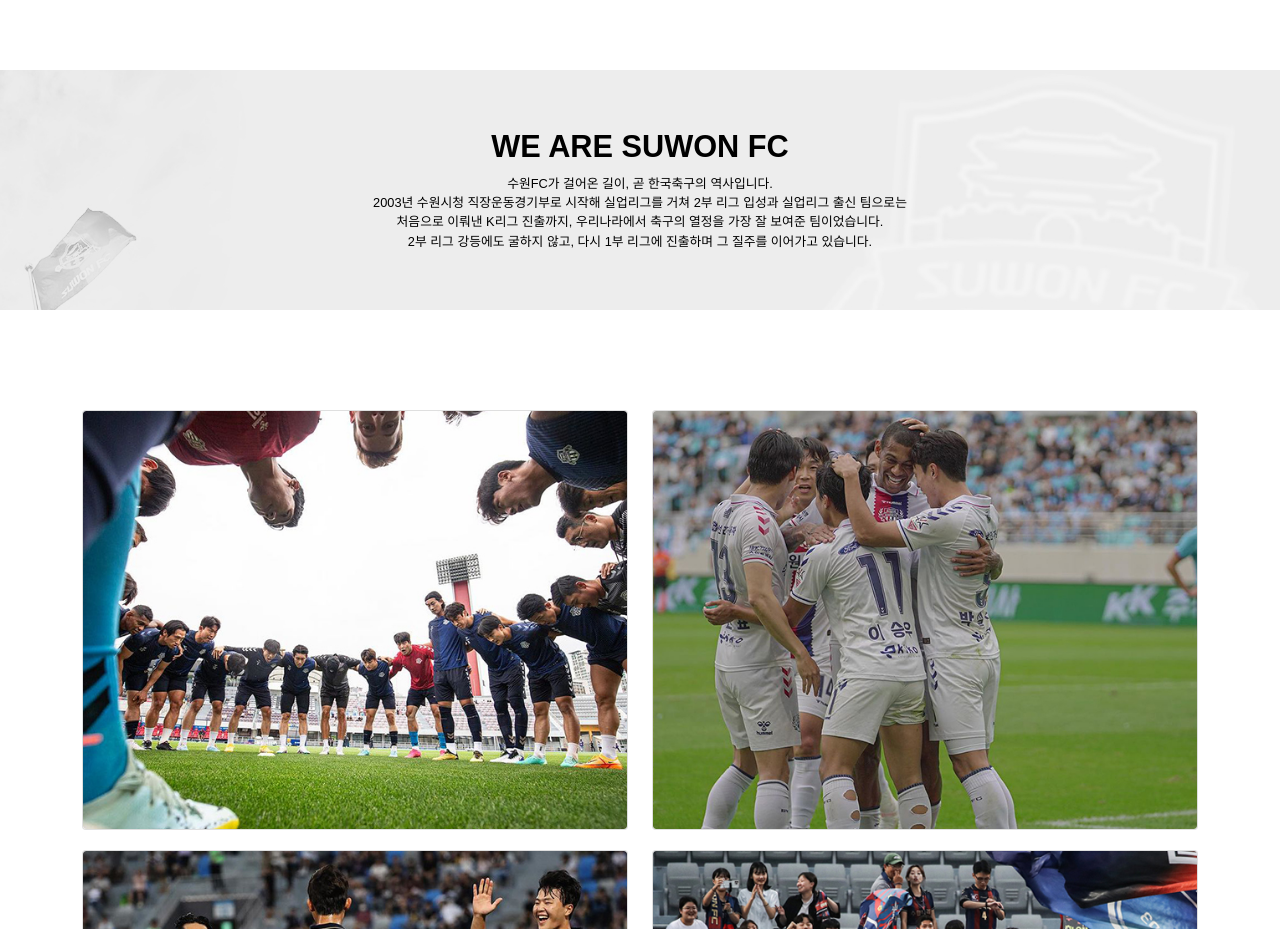
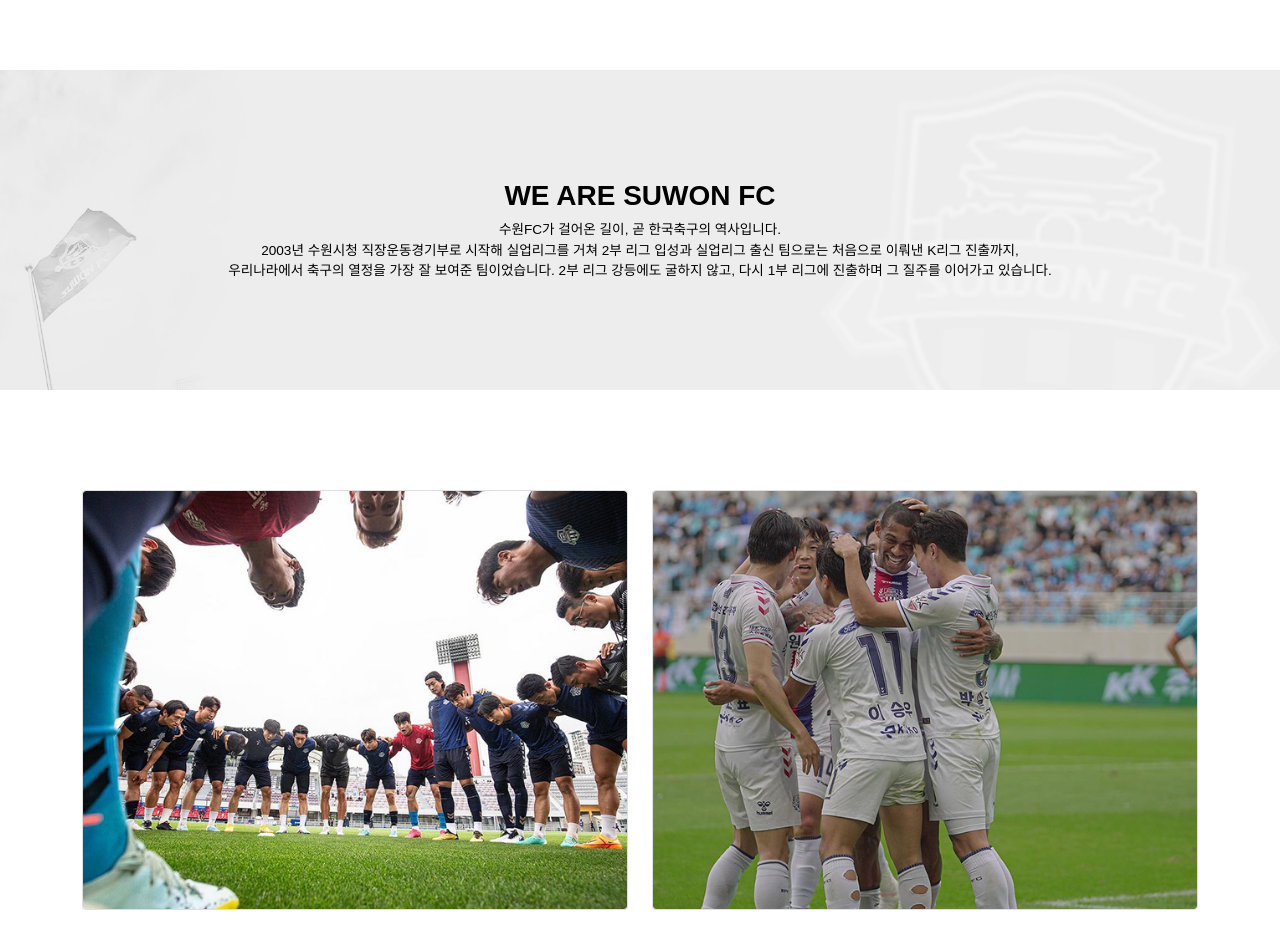
Before and after one commit to cyh272036/suwonfc, a React (Create React App) app: page / in a window 1280 px wide. Shown: the part 880-1809 px from the top of the page. Built offline with nearby package versions, Linux system fonts and the light colour scheme; a web font is replaced by a local one.

Commit message:
2023/10/12-2

```diff
--- a/src/App.scss
+++ b/src/App.scss
@@ -303,7 +303,7 @@
 .we_wrap {
   margin-top: 150px;
   width: 100%;
-  height: 30vh;
+  height: 40vh;
   position: relative;
   background-image: url(../public/img/bg.jpeg);
   background-size: cover;
--- a/src/components/Home.jsx
+++ b/src/components/Home.jsx
@@ -67,11 +67,11 @@
         <Container>
           <Card style={{ backgroundColor: 'transparent', border: 'none', textAlign: 'center' }}>
             <Card.Body style={{ backgroundColor: 'transparent', border: 'none' }}>
-              <Card.Title style={{ fontSize: '2.4vw', fontWeight: 'bold' }}>WE ARE SUWON FC</Card.Title>
-              <Card.Text style={{ fontSize: '1vw' }}>
+              <Card.Title style={{ fontSize: '3.5vh', fontWeight: 'bold' }}>WE ARE SUWON FC</Card.Title>
+              <Card.Text style={{ fontSize: '1.7vh' , wordBreak: 'keep-all' }}>
                 <span style={{ marginBottom: '0' }}>수원FC가 걸어온 길이, 곧 한국축구의 역사입니다.<br></br>
-                  2003년 수원시청 직장운동경기부로 시작해 실업리그를 거쳐 2부 리그 입성과 실업리그 출신 팀으로는 <br></br>
-                  처음으로 이뤄낸 K리그 진출까지, 우리나라에서 축구의 열정을 가장 잘 보여준 팀이었습니다. <br></br>
+                  2003년 수원시청 직장운동경기부로 시작해 실업리그를 거쳐 2부 리그 입성과 실업리그 출신 팀으로는
+                  처음으로 이뤄낸 K리그 진출까지, <br></br> 우리나라에서 축구의 열정을 가장 잘 보여준 팀이었습니다.
                   2부 리그 강등에도 굴하지 않고, 다시 1부 리그에 진출하며 그 질주를 이어가고 있습니다.</span>
               </Card.Text>
             </Card.Body>
@@ -130,8 +130,9 @@
       <div className='banner'>
       </div>
 
+      {/* 베너 */}
       <div className='insta_title'>
-                <h1><span>BEST </span>PRODUCT</h1>
+        <h1><span>BEST </span>PRODUCT</h1>
       </div>
       <Container style={{ marginTop: '80px' }}>
         <Row>
```
